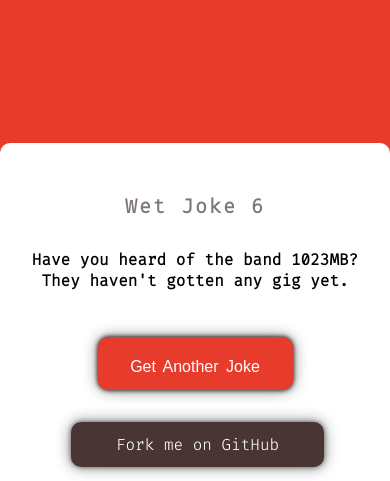
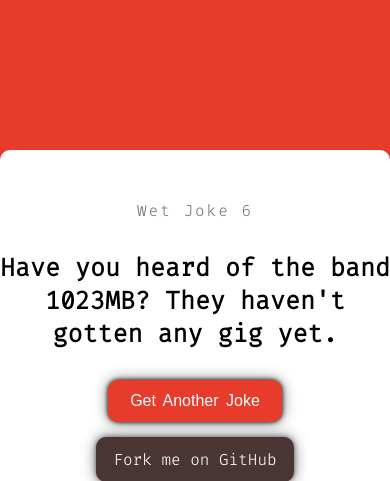
Before and after one commit to Odun2022/Wet-jokes, a plain HTML site: page index.html in a window 390 px wide. Shown: the top 481 px of the page. Drawn offline with Linux system fonts and the light colour scheme.

Commit message:
Update styles.css

```diff
--- a/styles.css
+++ b/styles.css
@@ -30,7 +30,7 @@ body {
     font-family: inherit;
     font-size: var(--font-size-3);
     font-weight: bold;
-    width: 70%;
+    max-width: 500px;
     margin: 30px auto;
 }
 
@@ -55,8 +55,7 @@ a {
 } */
 
 .container {
-    width: 800px;
-    max-width: 100%;
+    min-width: 300px;
     background-color: var(--color-1);
     border-radius: 10px;
     text-align: center;
@@ -65,6 +64,13 @@ a {
 }
 
 /* Button */
+.button {
+    display: flex;
+    flex-direction: column;
+    justify-content: center;
+    align-items: center;
+    max-width: 500px;
+}
 .btn {
     padding: 10px 20px;
     background-color: var(--bg-color);
@@ -90,12 +96,12 @@ a {
     font-size: var(--font-size-1);
     border-radius: 10px;
     box-shadow: 0 0 5px rgb(104, 98, 98), 0 0 15px rgb(133, 133, 133);
-    margin-left: 30px;
+    margin-left: 0px;
 }
 
 /* Social Icons */
 .social-icons {
-    margin: 10px;
+    margin: 30px 10px 10px;
     display: flex;
     justify-content: center;
     align-items: center;
@@ -213,7 +219,7 @@ div i:hover{
     }
 } */
 
-/* @media (max-width:700px) {
+/* @media (min-width:40em) {
     .container {
         height: 50vh;
         width: 70vw;
@@ -276,11 +282,11 @@ div i:hover{
 } */
 
 
-@media (max-width: 650px) {
+/* @media (max-width: 700px) { */
     /* body {
         overflow-x: hidden;
     } */
-    .container {
+    /* .container {
         height: auto;
         width: 100vw;
         background-color: var(--color-1);
@@ -292,13 +298,13 @@ div i:hover{
         font-size: 16px;
     }
     .first {
-        font-size: var(--font-size-1);
+        font-size: var(--font-size-2);
         font-weight: bold;
         width: 90%;
     }
 
     .btn {
-        padding: 10px;
+        padding: 8px 10px;
         background-color: var(--bg-color);
         border-radius: 10px;
         width: 50%;
@@ -306,7 +312,7 @@ div i:hover{
         border: 2px solid transparent;
         font-size: var(--font-size-3);
         word-spacing: 3px;
-        margin: 1rem 0 2rem;
+        margin: 1rem 0 1rem;
         transition: transform .4s ease-in;
     }
     .button {
@@ -319,8 +325,9 @@ div i:hover{
         font-size: 16px;
     }
     .github-fork-ribbon {
-        margin-left: 5px;
-        width: 65%;
+        padding: 10px 15px;
+        margin: 0 5px;
+        width: 50%;
     }
     p {
         font-family: "Fira Code", sans-serif;
@@ -343,4 +350,4 @@ div i:hover{
         font-size: 30px;
     }
 
-}
+} */
```
